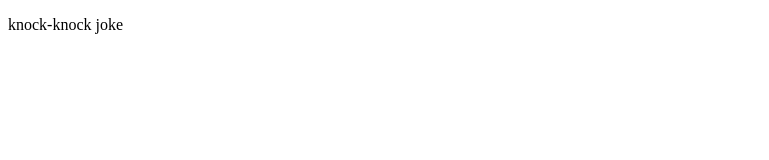
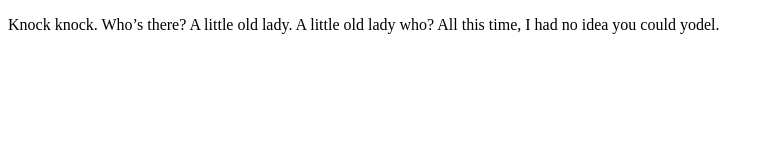
Before and after one commit to jame46120/MI-349-html-terminal-and-git, a plain HTML site: page index.html in a window 1280 px wide. Shown: the whole page, without its empty margins (0-769 px from the left). Drawn offline with Linux system fonts and the light colour scheme.

Commit message:
create index.html with a knock-knock joke

```diff
--- a/index.html
+++ b/index.html
@@ -10,6 +10,10 @@
   </style>
 </head>
 <body>
-<p class="p1"><span class="s1">knock-knock joke</span></p>
+<p class="p1"><span class="s1">Knock knock.
+  Who’s there?
+  A little old lady.
+  A little old lady who?
+  All this time, I had no idea you could yodel.</span></p>
 </body>
 </html>
```
